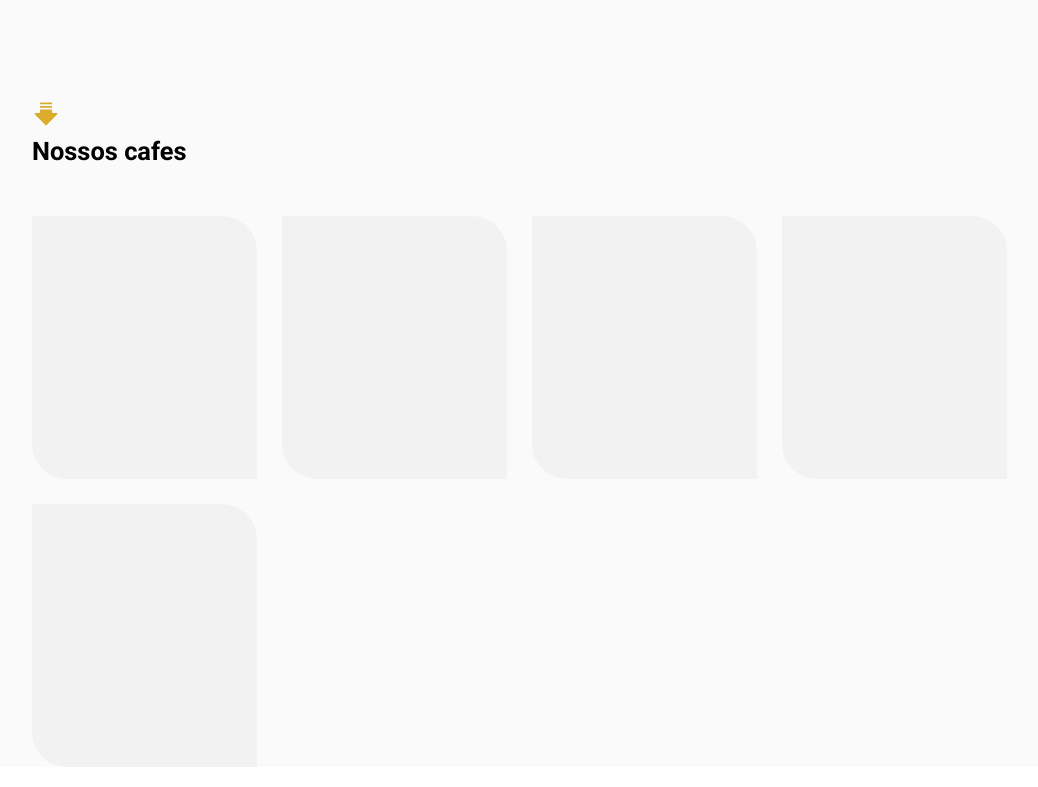
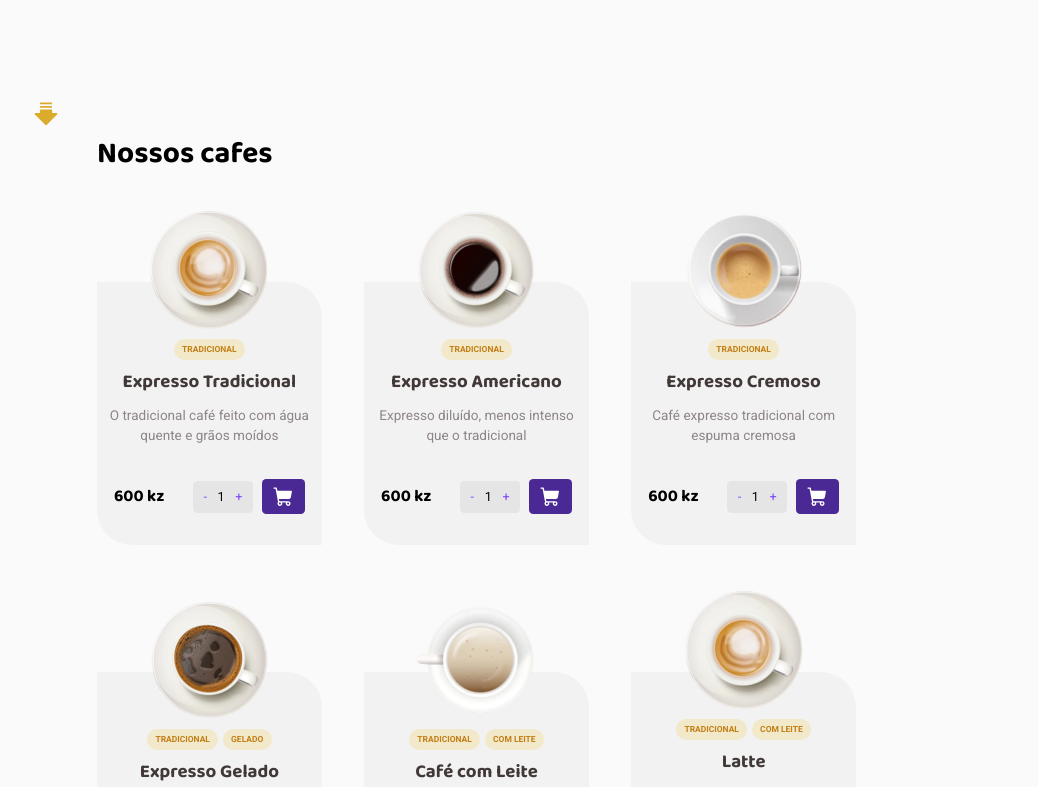
Before and after one commit to Mariano1994/coffeeDelivery, a React (Vite) app: page / in a window 1280 px wide. Shown: the part 700-1487 px from the top of the page, without its empty margins (103-1141 px from the left). Built offline with nearby package versions, Linux system fonts and the light colour scheme.

Commit message:
Create CoffeeItem component and using useState hook

```diff
--- /dev/null
+++ b/src/components/CoffeeItem.jsx
@@ -0,0 +1,56 @@
+import { dammyData } from "../utils/dammyData";
+import { ShoppingCart } from "@phosphor-icons/react";
+
+const CoffeeItem = ({ coffeeData }) => {
+  return (
+    <>
+      <li className="flex flex-col items-center justify-center w-[26.5rem] h-[31rem] bg-base-card rounded-tr-[35px] rounded-bl-[35px] gap-4 px-4 mb-[10rem]">
+        <img
+          src={coffeeData.image}
+          alt="product image"
+          className="w-[120px] h-[120px] -mt-[12rem]"
+        />
+
+        <div className="flex items-center gap-2">
+          {coffeeData.categories.map((category, index) => (
+            <span
+              key={index}
+              className=" bg-yellow-light text-[1rem] text-yellow-dark py-2 px-4 rounded-3xl font-bold"
+            >
+              {category.toUpperCase()}
+            </span>
+          ))}
+        </div>
+
+        <h2 className=" text-base-subtitle text-[2.2rem] font-['Baloo_2'] font-bold">
+          {coffeeData.coffee}
+        </h2>
+        <p className="text-base-label text-[1.6rem] text-center">
+          {coffeeData.description}
+        </p>
+        <div className="flex items-center justify-between mt-[3rem]  w-full px-4">
+          <span className=" text-[2rem] font-['Baloo_2'] font-bold">
+            {coffeeData.price} kz
+          </span>
+
+          <div className="flex items-center justify-between gap-4  ">
+            <div className="flex items-center py-3 px-5 bg-base-button text-[1.5rem] rounded-lg gap-5">
+              <span className="text-purple text-[1.5rem] cursor-pointer">
+                -
+              </span>
+              <span>{coffeeData.quantity}</span>
+              <span className="text-purple text-[1.5rem] cursor-pointer">
+                +
+              </span>
+            </div>
+            <span className="text-white bg-purple-dark py-3 px-5 rounded-lg cursor-pointer">
+              <ShoppingCart size={22} weight="fill" />
+            </span>
+          </div>
+        </div>
+      </li>
+    </>
+  );
+};
+
+export default CoffeeItem;
--- a/src/components/CoffeeMenu.jsx
+++ b/src/components/CoffeeMenu.jsx
@@ -1,18 +1,20 @@
+import CoffeeItem from "./CoffeeItem";
+import { dammyData } from "../utils/dammyData";
+
 const CoffeeMenu = () => {
+  const [coffeeData, setCoffeeData] = [dammyData];
   return (
     <>
-      <div className="mx-[135px] mt-[32px]">
-        <h2 className="text-[baloo-2] text-[3rem] font-semibold mb-[5.4rem]">
+      <div className="mx-[200px] mt-[32px]">
+        <h2 className="font-['Baloo_2'] text-[3.5rem] font-bold mb-[5.4rem]">
           {" "}
           Nossos cafes
         </h2>
         <div className="flex justify-center items-center w-full ">
-          <ul className="flex flex-wrap items-center  flex-1 gap-[3rem]">
-            <li className="flex flex-col items-center justify-center w-[26.5rem] h-[31rem] bg-base-card rounded-tr-[35px] rounded-bl-[35px]"></li>
-            <li className="flex flex-col items-center justify-center w-[26.5rem] h-[31rem] bg-base-card rounded-tr-[35px] rounded-bl-[35px]"></li>
-            <li className="flex flex-col items-center justify-center w-[26.5rem] h-[31rem] bg-base-card rounded-tr-[35px] rounded-bl-[35px]"></li>
-            <li className="flex flex-col items-center justify-center w-[26.5rem] h-[31rem] bg-base-card rounded-tr-[35px] rounded-bl-[35px]"></li>
-            <li className="flex flex-col items-center justify-center w-[26.5rem] h-[31rem] bg-base-card rounded-tr-[35px] rounded-bl-[35px]"></li>
+          <ul className="flex flex-wrap items-center  flex-1 gap-[5rem] mt-[7rem] ">
+            {coffeeData.map((coffeeData) => (
+              <CoffeeItem key={coffeeData.id} coffeeData={coffeeData} />
+            ))}
           </ul>
         </div>
       </div>
--- a/src/utils/dammyData.js
+++ b/src/utils/dammyData.js
@@ -18,7 +18,7 @@ export const dammyData = [
     id: crypto.randomUUID(),
     coffee: "Expresso Tradicional",
     description: "O tradicional café feito com água quente e grãos moídos",
-    categoies: ["Tradicional"],
+    categories: ["Tradicional"],
     price: 600,
     quantity: 1,
     image: coffeeTradicionalImage,
@@ -38,7 +38,7 @@ export const dammyData = [
     id: crypto.randomUUID(),
     coffee: "Expresso Cremoso",
     description: "Café expresso tradicional com espuma cremosa",
-    type: ["Tradicional"],
+    categories: ["Tradicional"],
     price: 600,
     quantity: 1,
     image: coffeeCremosoImage,
@@ -48,7 +48,7 @@ export const dammyData = [
     id: crypto.randomUUID(),
     coffee: "Expresso Gelado",
     description: "Bebida preparada com café expresso e cubos de gelo",
-    type: ["Tradicional", "Gelado"],
+    categories: ["Tradicional", "Gelado"],
     price: 600,
     quantity: 1,
     image: coffeeGeladoImage,
@@ -57,7 +57,7 @@ export const dammyData = [
     id: crypto.randomUUID(),
     coffee: "Café com Leite",
     description: "Meio a meio de expresso tradicional com leite vaporizado",
-    type: ["Tradicional", "Com Leite"],
+    categories: ["Tradicional", "Com Leite"],
     price: 600,
     quantity: 1,
     image: coffeeLeiteImage,
@@ -68,7 +68,7 @@ export const dammyData = [
     coffee: "Latte",
     description:
       "Uma dose de café expresso com o dobro de leite e espuma cremosa",
-    type: ["Tradicional", "Com Leite"],
+    categories: ["Tradicional", "Com Leite"],
     price: 600,
     quantity: 1,
     image: coffeeLatteImage,
@@ -79,7 +79,7 @@ export const dammyData = [
     coffee: "Capuccino",
     description:
       "Bebida com canela feita de doses iguais de café, leite e espuma",
-    type: ["Tradicional", "Com Leite"],
+    categories: ["Tradicional", "Com Leite"],
     price: 600,
     quantity: 1,
     image: coffeeCapuccinoImage,
@@ -90,7 +90,7 @@ export const dammyData = [
     coffee: "Macchiato",
     description:
       "Café expresso misturado com um pouco de leite quente e espuma",
-    type: ["Tradicional", "Com Leite"],
+    categories: ["Tradicional", "Com Leite"],
     price: 600,
     quantity: 1,
     image: coffeeMacchiatoImage,
@@ -100,7 +100,7 @@ export const dammyData = [
     id: crypto.randomUUID(),
     coffee: "Chocolate Quente",
     description: "Bebida feita com chocolate dissolvido no leite quente e café",
-    type: ["Especial", "Com Leite"],
+    categories: ["Especial", "Com Leite"],
     price: 600,
     quantity: 1,
     image: coffeeChocolateImage,
@@ -111,7 +111,7 @@ export const dammyData = [
     coffee: "Cubano",
     description:
       "Bebida gelada de café expresso com rum, creme de leite e hortelã",
-    type: ["Tradicional", "alcoólico", "Com Leite"],
+    categories: ["Especial", "alcoólico", "Com Leite"],
     price: 600,
     quantity: 1,
     image: coffeeCubanoImage,
@@ -121,7 +121,7 @@ export const dammyData = [
     id: crypto.randomUUID(),
     coffee: "Havaiano",
     description: "Bebida adocicada preparada com café e leite de coco",
-    type: ["Especial"],
+    categories: ["Especial"],
     price: 600,
     quantity: 1,
     image: coffeeHavaianoImage,
@@ -131,7 +131,7 @@ export const dammyData = [
     id: crypto.randomUUID(),
     coffee: "Irlandês",
     description: "Bebida a base de café, uísque irlandês, açúcar e chantilly",
-    type: ["Especial", "alcoólico"],
+    categories: ["Especial", "alcoólico"],
     price: 600,
     quantity: 1,
     image: coffeeIrlandesImage,
@@ -141,7 +141,7 @@ export const dammyData = [
     id: crypto.randomUUID(),
     coffee: "Árabe",
     description: "Bebida preparada com grãos de café árabe e especiarias",
-    type: ["Especial"],
+    categories: ["Especial"],
     price: 600,
     quantity: 1,
     image: coffeeArabeImage,
@@ -150,7 +150,7 @@ export const dammyData = [
     id: crypto.randomUUID(),
     coffee: "Mocaccino",
     description: "Café expresso com calda de chocolate, pouco leite e espuma",
-    type: ["Tradiconal", "Com leite"],
+    categories: ["Tradiconal", "Com leite"],
     price: 600,
     quantity: 1,
     image: coffeeMocaccinoImage,
--- a/tailwind.config.js
+++ b/tailwind.config.js
@@ -16,6 +16,7 @@ export default {
         "base-label": "#8d8686",
         background: "#fafafa",
         "base-card": "#f3f2f2",
+        "base-button": "#e6e5e5",
       },
       fontFamily: {
         headingFont: "Baloo+2",
```
